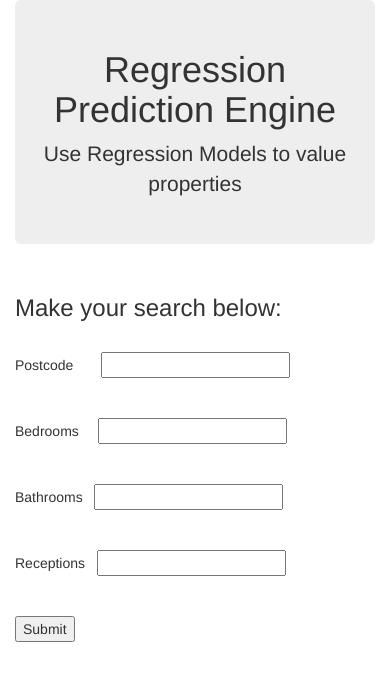
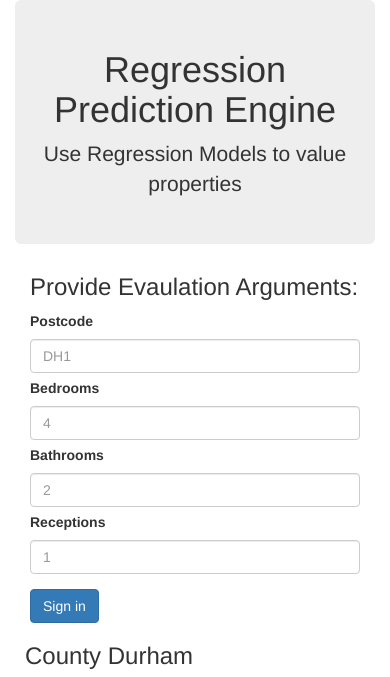
Before and after one commit to Untitled-Durhack2022/Durhack2022, a Flask app: page / in a window 390 px wide; the page is wider, and only the part inside the window is pictured. Shown: the top 677 px of that part. Run offline with Flask 2, Linux system fonts and the light colour scheme; some libraries are stand-ins or nearby versions; grey boxes are pictures that could not be loaded.

Commit message:
Fixed up forms with bs4

```diff
--- a/static/ui.js
+++ b/static/ui.js
@@ -92,14 +92,14 @@ function processForm(e) {
     if (error !== undefined){
         for(var i = 0; i < ids.length; i++){
             let label = document.getElementById(`${ids[i]}-label`);
-            console.log(i);
-            console.log(label);
 
             if (error[args[i]] !== undefined) {
                 label.innerHTML = error[args[i]][0];
+                label.classList.add("invalid-feedback");
                 bIsInvalid = true;
             } else {
                 label.innerHTML = "";
+                label.classList.remove("invalid-feedback");
             }
         }
         if (bIsInvalid == true){
@@ -111,6 +111,7 @@ function processForm(e) {
     for (var i = 0; i < args.length; i++){
         let label = document.getElementById(`${ids[i]}-label`);
         label.innerHTML = "";
+        label.classList.remove("invalid-feedback");
     }
 
     console.log(error);
--- a/templates/ui.html
+++ b/templates/ui.html
@@ -17,25 +17,44 @@
             <h1>Regression Prediction Engine</h1>
             <p>Use Regression Models to value properties</p>
           </div>
+          <!-- Postcode &nbsp &nbsp &nbsp <input type="text" name="pcode", id="pcode"><label for="pcode" id="pcode-label" style="color:red;font-size:0.7em"></label><br> -->
 
+          <div class="col-sm-6" align="left">
+            <h3> Provide Evaulation Arguments: </h3>
+            <form id="my-form">
+              <div class="form-group" style="margin-bottom:5px">
+                <label for="pcode" class="col-form-label">Postcode</label>
+                <input type="text" class="form-control" name="pcode" id="pcode" placeholder="DH1" style="margin-top:3px;margin-bottom:0px">
+                <div class="" style="color:red;font-weight:true" id="pcode-label"></div>
+              </div>
+              <div class="form-group" style="margin-bottom:5px">
+                <label for="bedrms" class="col-form-label">Bedrooms</label>
+                <input type="text" class="form-control" name="bedrms" id="bedrms" placeholder="4" style="margin-top:3px;margin-bottom:0px">
+                <div class="" style="color:red;font-weight:true" id="bedrms-label"></div>
 
-          <div class="row">
-            <div class="col-sm-1"></div>
-            <div class="col-sm-4">
-              <h3>Make your search below:</h3>
-              <form action="/submitModelDataHere" id="my-form">
-                  Postcode &nbsp &nbsp &nbsp <input type="text" name="pcode", id="pcode"><label for="pcode" id="pcode-label" style="color:red;font-size:0.7em"></label><br>
-                  Bedrooms &nbsp &nbsp <input type="text" name="bedrms", id="bedrms"><label for="bedrms" id="bedrms-label" style="color:red;font-size:0.7em"></label><br>
-                  Bathrooms &nbsp <input type="text" name="bthrms", id="bthrms"><label for="bthrms" id="bthrms-label" style="color:red;font-size:0.7em"></label><br>
-                  Receptions &nbsp  <input type="text" name="rcptns", id="rcptns"><label for="rcptns" id="rcptns-label" style="color:red;font-size:0.7em"></label><br>
-                  <input type="submit">
+              </div>
+              <div class="form-group" style="margin-bottom:5px">
+                <label for="bthrms" class="col-form-label">Bathrooms</label>
+                <input type="text" class="form-control" name="bthrms" id="bthrms" placeholder="2" style="margin-top:3px;margin-bottom:0px">
+                <div class="" style="color:red;font-weight:true" id="bthrms-label"></div>
+
+              </div>
+              <div class="form-group" style="margin-bottom:15px">
+                <label for="rcptns" class="col-form-label">Receptions</label>
+                <input type="text" class="form-control" name="rcptns" id="rcptns" placeholder="1" style="margin-top:3px;margin-bottom:0px">
+                <div class="" style="color:red;font-weight:true" id="rcptns-label"></div>
+
+              </div>
+              <div class="form-group">
+                <button type="submit" class="btn btn-primary">Sign in</button>
+              </div>
             </form>
           </div>
-            <div class="col-sm-6">
-              <h3>County Durham</h3>
-              <div class="viz-box">
+
+          <div class="col-sm-6" style="padding-left:10px">
+              <h3 >County Durham</h3>
               <iframe id="googlemaps"
-                width="500"
+              width=100%
               height="400"
               style="border:0"
               loading="lazy"
@@ -44,13 +63,11 @@
               &q=County+Durham">
             </iframe>
           </div>
-            </div>
-            <div class="col-sm-1"></div>
-          </div>
 
 
-
+          <hr>
           <div class="row" id="results">
+            <br>
             <hr>
             <h3>Results </h3>
             <br>
@@ -97,21 +114,8 @@
                 </div>
             </div>
           </div>
-          <!-- <div class="row" id="compare">
-            <div class="col-sm-2"></div>
-            <div class="col-sm-8">
-              <h3 id="postcodehere">Comparison with other properties in: </h3>
-              <ul style="list-style-type:disc">
-                <li id="medPrice">Median Price for properties in this area: </li>
-                <li id="medBedrooms">Median Number of bedrooms in this area: </li>
-                <li id="medBathrooms">Median Number of bathrooms in this area: </li>
-                <li id="medReceptions">Median Number of receptions in this area: </li>
-             </ul>
       </div>
-            <div class="col-sm-2"></div>
-          </div> -->
-          </div>
-        </div>
+
     </body>
     <script src="static/ui.js"></script>
 </html>
```
Lines whose indentation alone changed are shown as unchanged.
